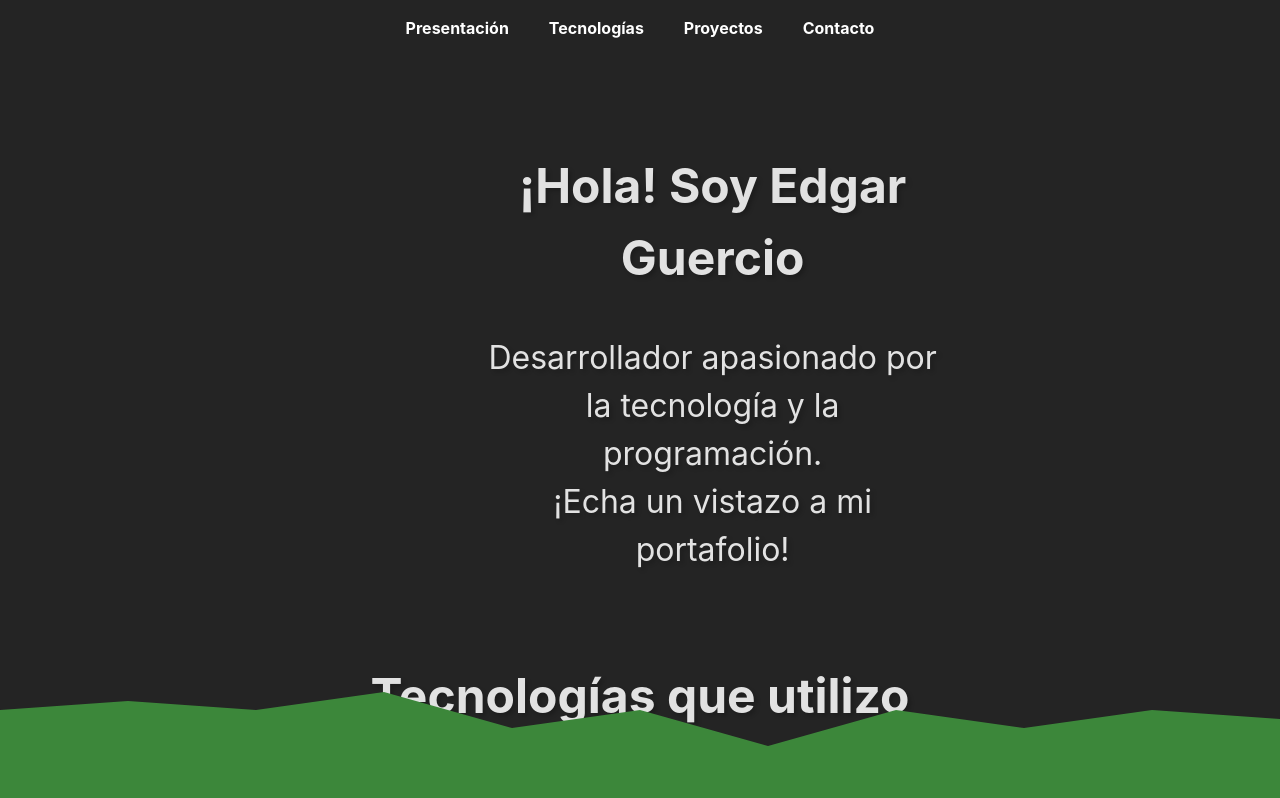
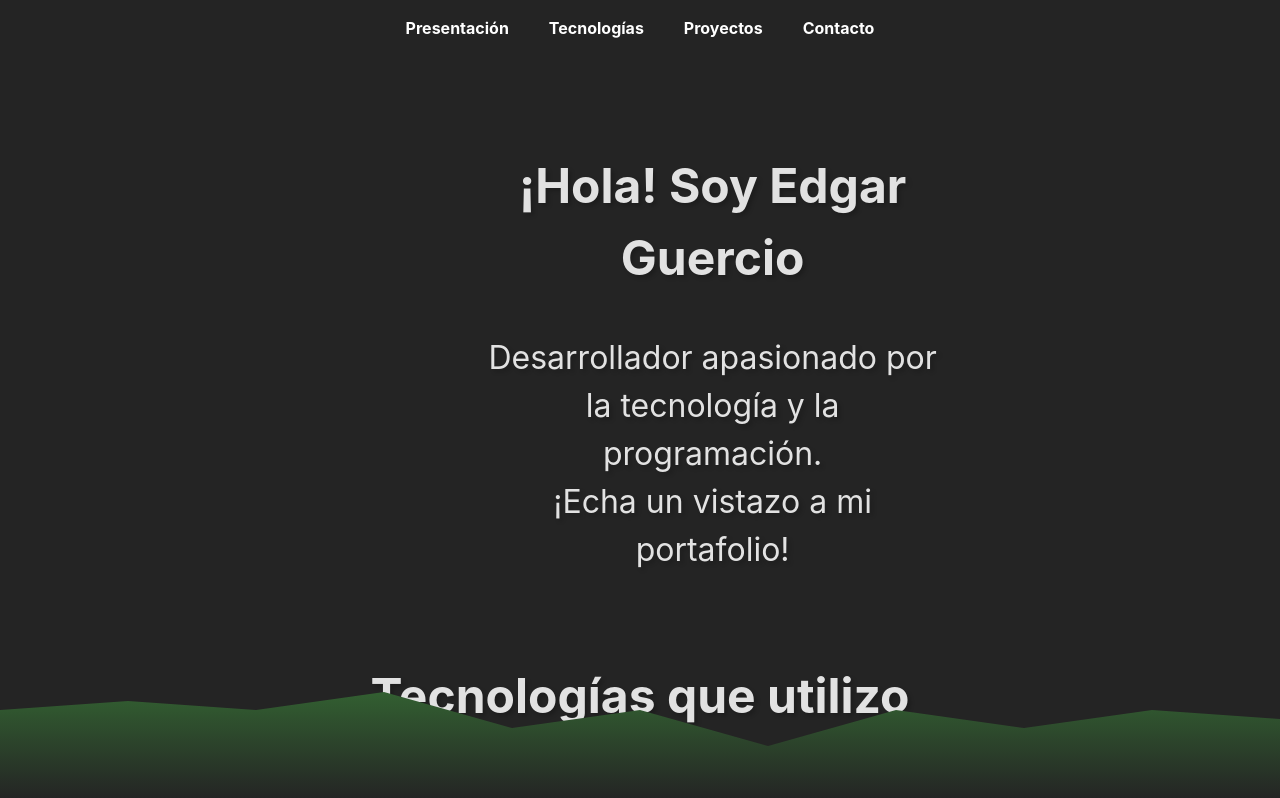
Before and after one commit to ejguercio/portfolio, a React (Vite) app: page / in a window 1280 px wide. Shown: the top 798 px of the page. Built offline with nearby package versions, Linux system fonts and the light colour scheme; some icons are missing.

Commit message:
ADD gradiente en waveBackground

```diff
--- a/src/components/WaveBackground/WaveBackground.module.css
+++ b/src/components/WaveBackground/WaveBackground.module.css
@@ -4,7 +4,7 @@
     left: 0;
     min-width: 100%;
     height: 180px;
-    background: #3c873a;
+    background: linear-gradient(180deg, #3c873a 0%, #242424 100%);
     clip-path: polygon(
     0% 50%,
     10% 45%,
```
